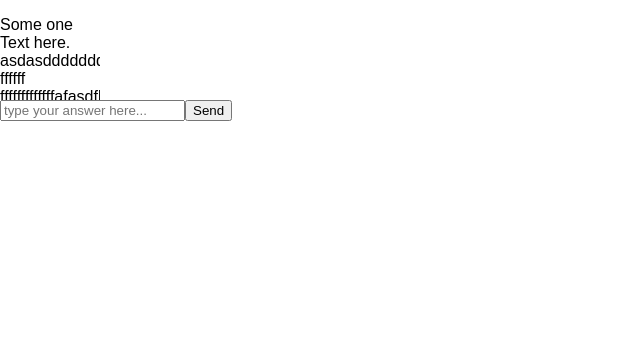
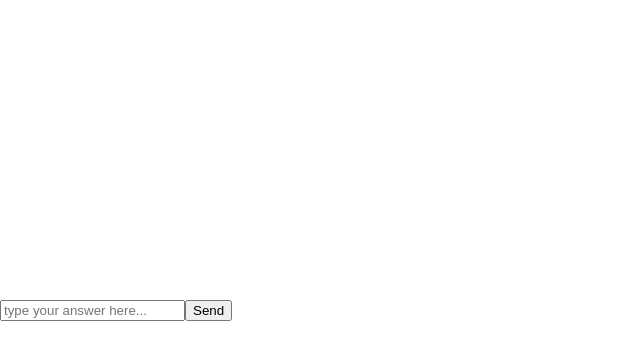
Before and after one commit to novakiss/chatBotReactRedux, a React (Create React App) app: page / in a window 1280 px wide. Shown: the top 360 px of the page, without its empty margins (0-640 px from the left). Built offline with nearby package versions, Linux system fonts and the light colour scheme.

Commit message:
Stand point 6.9

```diff
--- a/src/app/components/Chat.js
+++ b/src/app/components/Chat.js
@@ -1,19 +1,22 @@
 import React from 'react';
 
-class Chat extends React.Component{
-    render () {
-        return  <div style={style}>
-            <p> Some one Text here. asdasdddddddsafsdgfsdgfsgdfgff
-                ffffff
-                fffffffffffffafasdfbgthdtgfwsefg</p>
-        </div>
-    }
-}
+import MessageContainer from '../containers/MessageContainer';
+
+const Chat = () => {
+    return (
+        <div style={style}>
+            <MessageContainer/>
+        </div>)
+};
+
+
 
 const style = {
-    background : 'white',
-    width: '100px',
-    height: '100px',
+    marginleft: 'auto',
+    marginright: 'auto',
+    background: 'white',
+    width: '300px',
+    height: '300px',
     overflow: 'scroll',
 };
 
--- a/src/app/containers/ChatBotContainer.js
+++ b/src/app/containers/ChatBotContainer.js
@@ -2,11 +2,11 @@ import React from 'react';
 
 import MessageInputContainer from './MessageInputContainer';
 import MessageContainer from './MessageContainer';
-import Chat from '../components/Chat';
+import ChatContainer from './ChatContainer';
+
 const ChatBotContainer = () => {
     return <div>
-        <Chat/>
-        <MessageContainer/>
+        <ChatContainer/>
         <MessageInputContainer/>
     </div>
 };
--- a/src/app/containers/ChatContainer.js
+++ b/src/app/containers/ChatContainer.js
@@ -1,16 +1,16 @@
 import React  from 'react';
 import {connect} from 'react-redux';
 import {messageSelector} from '../selectors';
-import MessageContainer from './MessageContainer';
 
 import Chat from '../components/Chat';
 
 const ChatContainer =({message}) =>{
-    return <MessageContainer/>
+    return  <Chat message={message}/>
 };
 
-const mapStateToProps =  (state,props) =>{
-  const {message} = messageSelector(state).byID[props.id];
+
+const mapStateToProps = (state) =>{
+  const {message} = messageSelector(state);
   return {message};
 };
 
```
